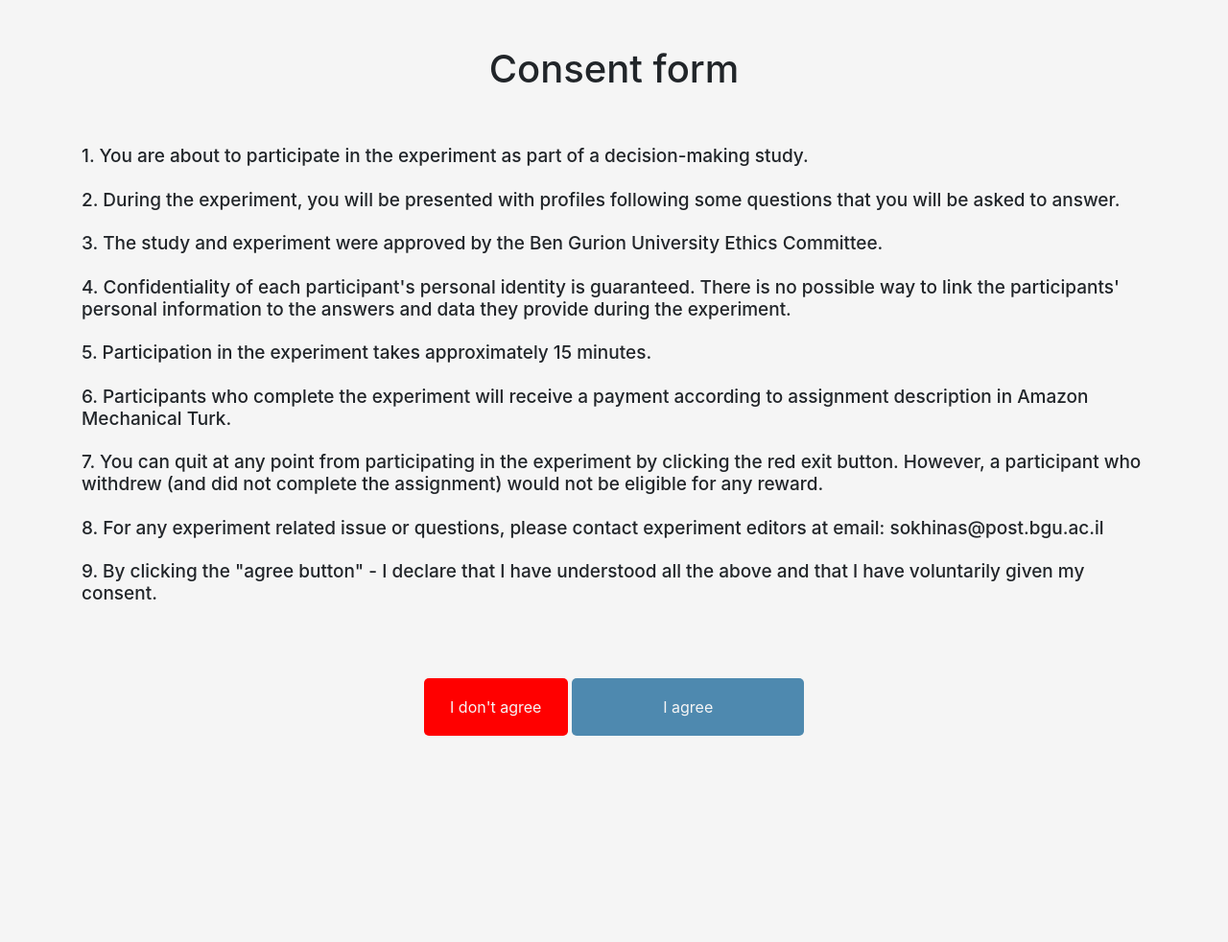
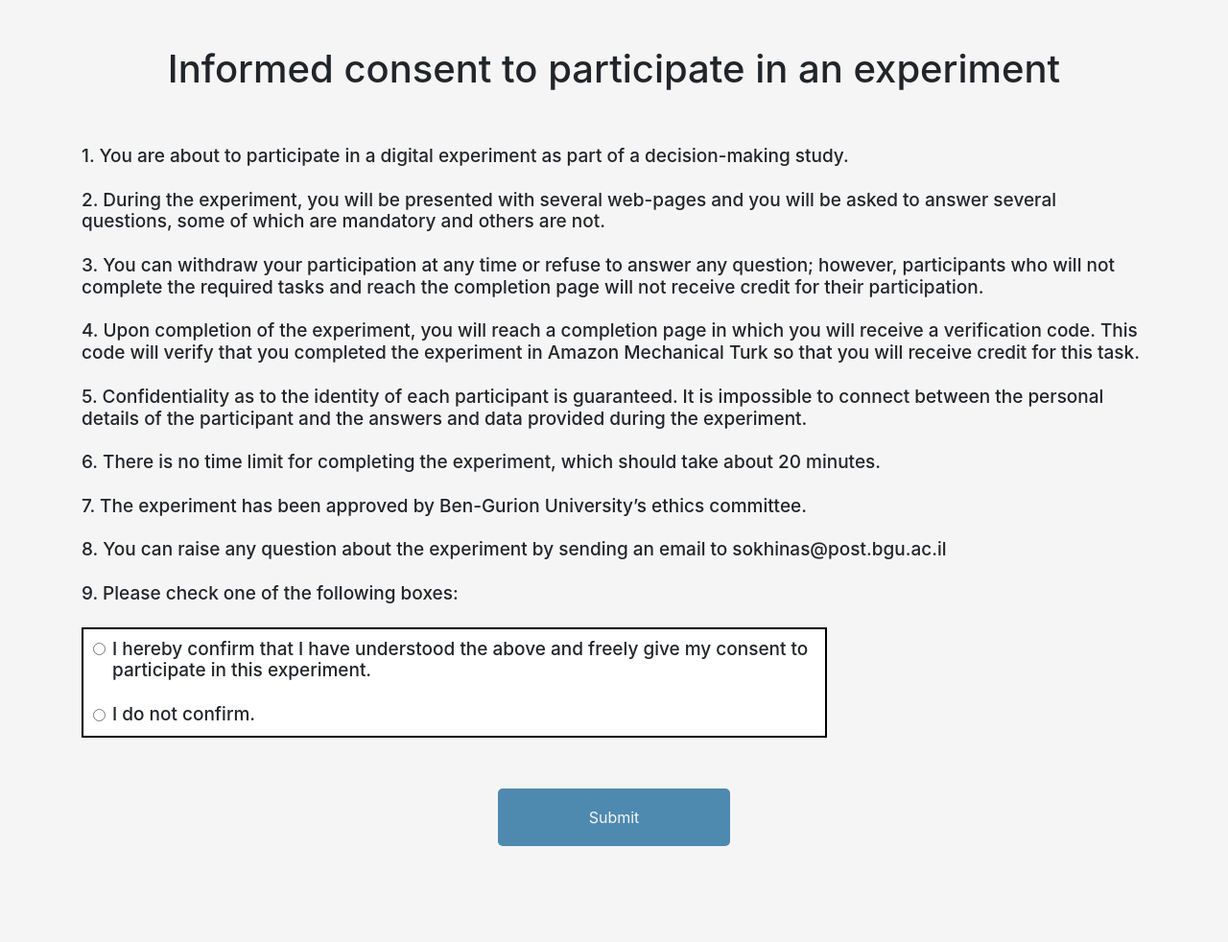
Before and after one commit to svetasokhina/DatingProject, a Flask app: template templates/agreement.html in a window 1280 px wide. Shown: the whole page at 96% size. Before the commit the page ends 767 px from the top, so only its background shows below. Run offline with Flask 2, Linux system fonts and the light colour scheme; the template is opened without the code that fills it, so the values that code supplies are empty; some libraries are stand-ins or nearby versions.

Commit message:
dev vs dep

```diff
--- a/static/js/agreement.js
+++ b/static/js/agreement.js
@@ -36,3 +36,29 @@ function go_to_close_page(){
 }
 
  }
+
+
+ function submit_func(){
+ var radios = document.getElementsByName('agreement');
+    var choice = 0
+    for (var i = 0, length = radios.length; i < length; i++) {
+      if (radios[i].checked) {
+        // do whatever you want with the checked radio
+//        alert(radios[i].value);
+        choice = radios[i].value
+        // only one radio can be logically checked, don't check the rest
+        break;
+      }
+    }
+
+    if (choice==0){
+        alert('Please check one of the agreement boxes')
+    }
+    else{
+        if (choice==1){
+            go_to_introduction()
+        }else{
+            go_to_close_page()
+        }
+    }
+ }
--- a/static/styles/agreement.css
+++ b/static/styles/agreement.css
@@ -86,3 +86,15 @@ body {
 .submit-container{
     margin-top: 0px;
 }
+
+.check_box_cont{
+      padding-top: 10px;
+      padding-right: 10px;
+      padding-bottom: 10px;
+      padding-left: 10px;
+       width: 70%;
+       hight: 30%;
+       background: none no-repeat scroll 0 0 #fff;
+       border: 2px solid black;
+
+}
--- a/templates/agreement.html
+++ b/templates/agreement.html
@@ -42,19 +42,37 @@
 
           <div class="container text-center mt-5">
             <h1 class="page-title">
-                Consent form<br><br>
+                Informed consent to participate in an experiment<br><br>
 
             </h1>
            <h4 class="instructions">
-            1. You are about to participate in the experiment as part of a decision-making study.<br><br>
-2. During the experiment, you will be presented with profiles following some questions that you will be asked to answer.<br><br>
-3. The study and experiment were approved by the Ben Gurion University Ethics Committee.<br><br>
-4. Confidentiality of each participant's personal identity is guaranteed. There is no possible way to link the participants' personal information to the answers and data they provide during the experiment.<br><br>
-5. Participation in the experiment takes approximately 15 minutes.<br><br>
-6. Participants who complete the experiment will receive a payment according to assignment description in Amazon Mechanical Turk. <br><br>
-7. You can quit at any point from participating in the experiment by clicking the red exit button. However, a participant who withdrew (and did not complete the assignment) would not be eligible for any reward.<br><br>
-8. For any experiment related issue or questions, please contact experiment editors at email: sokhinas@post.bgu.ac.il <br><br>
-9. By clicking the "agree button" - I declare that I have understood all the above and that I have voluntarily given my consent.<br><br>
+            1. You are about to participate in a digital experiment as part of a decision-making study.<br><br>
+2. During the experiment, you will be presented with several web-pages and you will be asked to answer several questions, some of which are mandatory and others are not.<br><br>
+3. You can withdraw your participation at any time or refuse to answer any question; however, participants who will not complete the required tasks and reach the completion page will not receive credit for their participation.<br><br>
+4. Upon completion of the experiment, you will reach a completion page in which you will receive a verification code. This code will verify that you completed the experiment in Amazon Mechanical Turk so that you will receive credit for this task. <br><br>
+5. Confidentiality as to the identity of each participant is guaranteed. It is impossible to connect between the personal details of the participant and the answers and data provided during the experiment.<br><br>
+6. There is no time limit for completing the experiment, which should take about 20 minutes. <br><br>
+7. The experiment has been approved by Ben-Gurion University’s ethics committee.<br><br>
+8. You can raise any question about the experiment by sending an email to  sokhinas@post.bgu.ac.il <br><br>
+9. Please check one of the following boxes:<br><br>
+
+            <div class="check_box_cont">
+            <span class="border border-0">
+            <div class="form-check">
+                <label class="form-check-label">
+                    <input type="radio" class="form-check-input" name="agreement" value="1" > I hereby confirm that I have understood the above and freely give my consent to participate in this experiment.
+                </label>
+
+            </div>
+                <br>
+            <div class="form-check">
+                <label class="form-check-label">
+                    <input type="radio" class="form-check-input" name="agreement" value="2" > I do not confirm.
+                </label>
+            </div>
+              </span>
+</div>
+
 <br><br>
              </h4>
           </div>
@@ -62,8 +80,8 @@
           <div class="row actions justify-content-around">
             <div class="buttons-box col-md-7 col-12">
               <div class="submit-container">
-                <button class="close-btn" type="button" onclick="go_to_close_page()">I don't agree </button>
-                <button class="submit-btn" type="button" onclick="go_to_introduction()">I agree </button>
+
+                <button class="submit-btn" type="button" onclick="submit_func()">Submit </button>
               </div>
             </div>
           </div>
--- a/templates/questions.html
+++ b/templates/questions.html
@@ -151,7 +151,7 @@
         <select class="form-control" id="question8">
         <option value="" disabled selected>Select your option</option>
         <option>Less than 1 hour</option>
-        <option>1 – 3 hours </option>
+        <option>1 - 3 hours </option>
         <option>4 - 6 hours </option>
         <option>More than 6 hours </option>
         </select>
```
